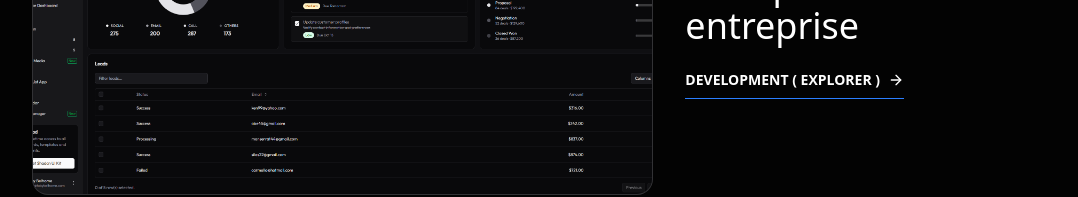
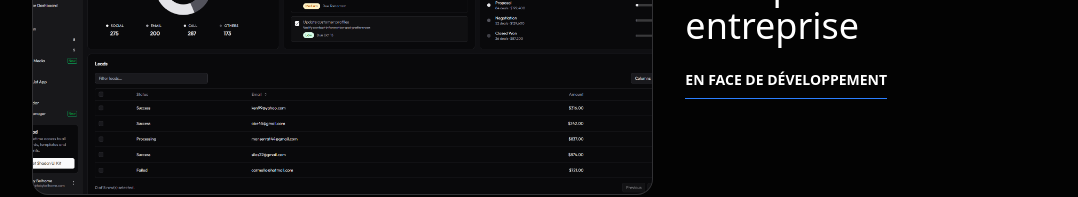
Before and after one commit to Aharon-zerbib/Zenstack, a React (Vite) app in the folder vite-project/: page / in a window 1280 px wide. Shown: the part 1978-2175 px from the top of the page, without its empty margins (64-1142 px from the left). Built offline with nearby package versions, Linux system fonts and the light colour scheme.

Commit message:
Modification du texte du bouton de développement pour une meilleure clarté

```diff
--- a/vite-project/src/App.tsx
+++ b/vite-project/src/App.tsx
@@ -204,7 +204,7 @@ export default function Home() {
                     <>
                       <span className="text-sm font-mono text-blue-500">01 / LARAVEL + INERTIA + TYPESCRIPT + MYSQL</span>
                       <h3 className="text-4xl font-light text-white">CRM pour les Micro-entreprise</h3>
-                      <button className="flex items-center gap-2 text-sm font-bold uppercase border-b border-blue-500 pb-2">Development ( Explorer ) <ArrowRight size={16} /></button>
+                      <button className="flex items-center gap-2 text-sm font-bold uppercase border-b border-blue-500 pb-2"> En face de Développement   </button>
                     </>
                   ) : (
                     <>
```
